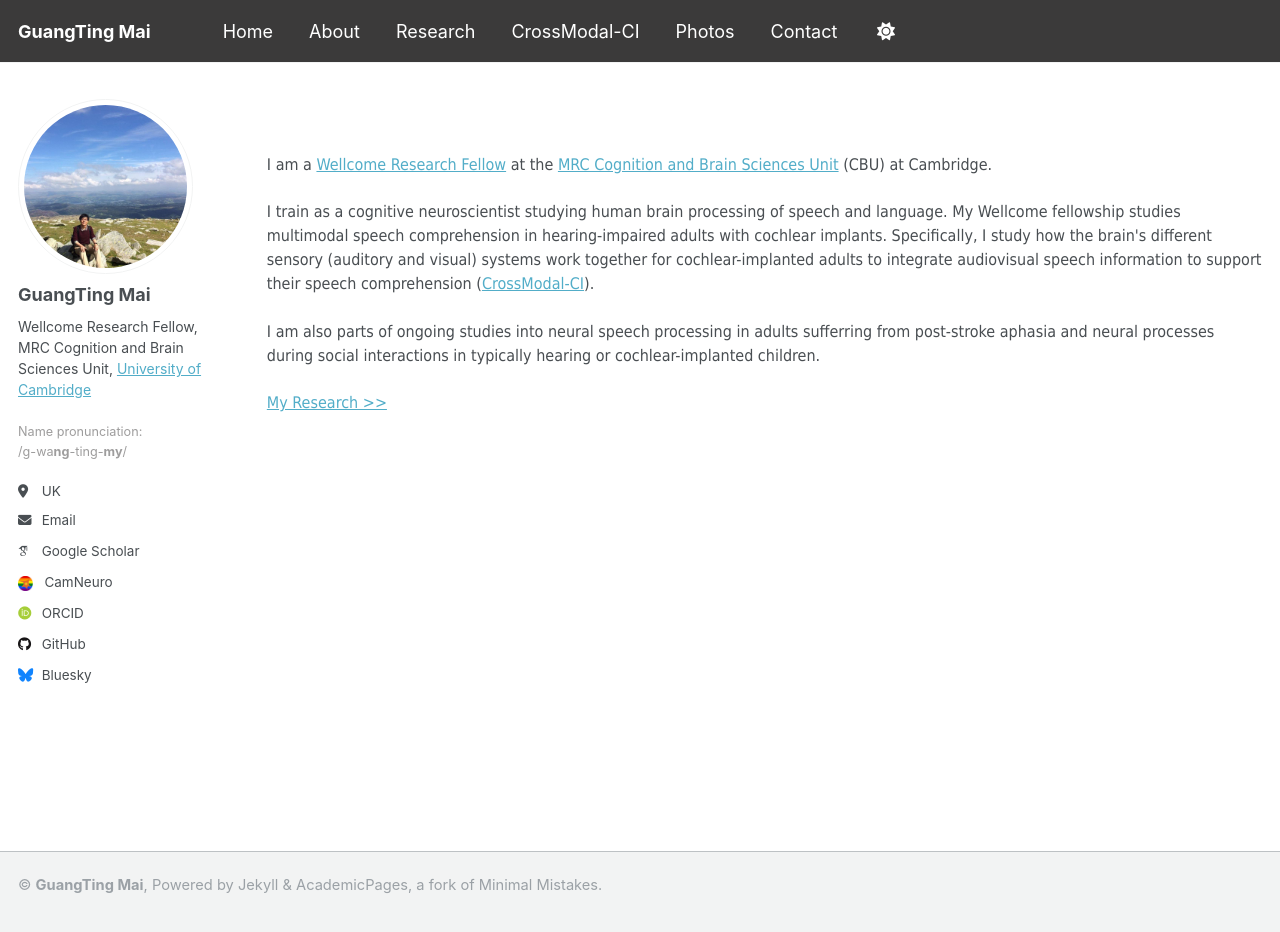
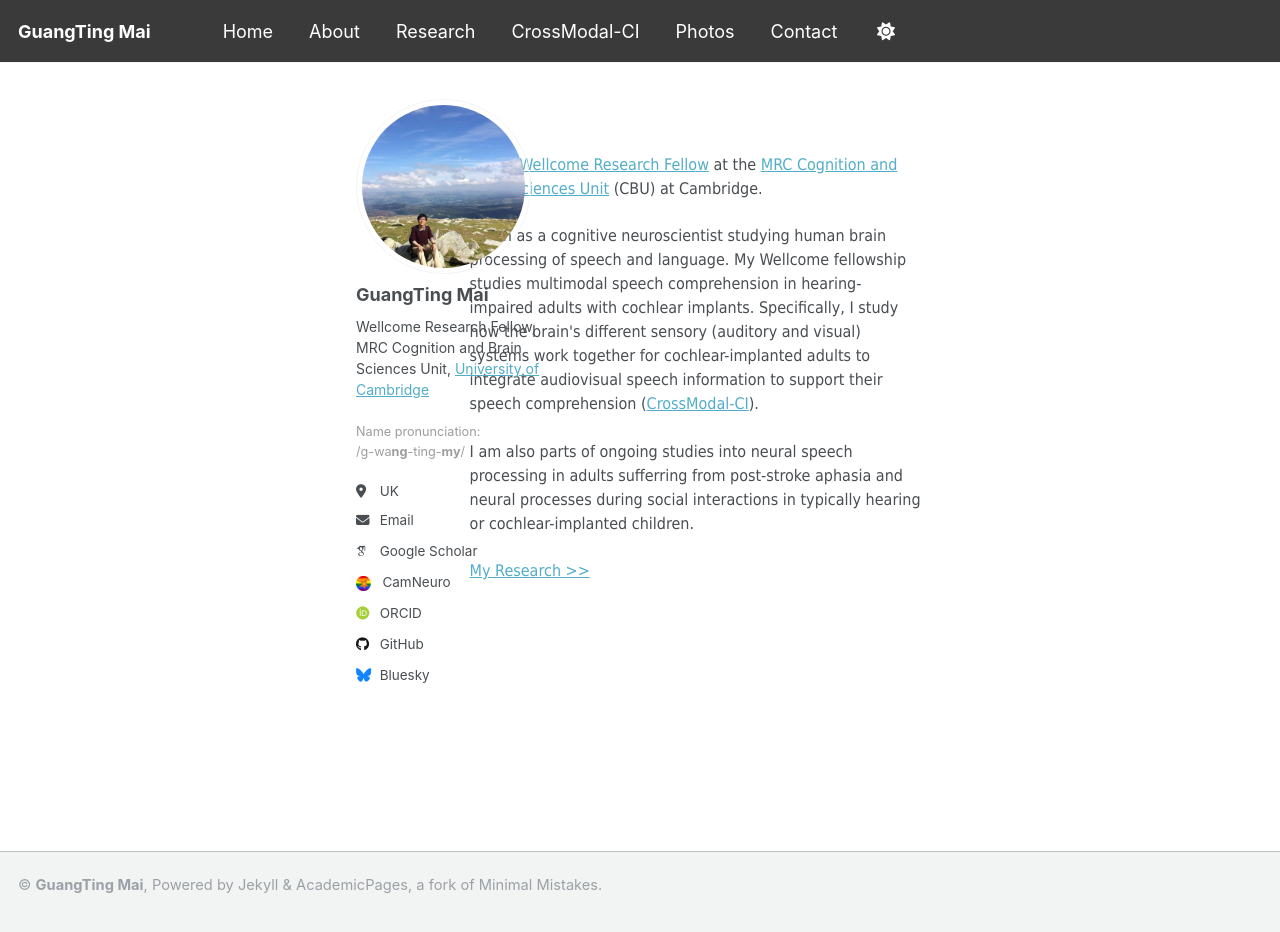
Before and after one commit to guangtingmai/guangtingmai.github.io, a Jekyll site: the page built from _pages/readme.html, in a window 1280 px wide and 938 px high. Shown: the top 932 px of the window. Built offline with Jekyll 4.4.1, drawn with Linux system fonts in a browser that asks for light colours; some web fonts are replaced.

Commit message:
Update custom.scss

```diff
--- a/_sass/custom.scss
+++ b/_sass/custom.scss
@@ -41,12 +41,12 @@ nav a:hover,
 
 
 /* ========= FULL WIDTH OVERRIDE ========= */
-/* #main {
-  max-width: 100% !important;
-  width: 100% !important;
+#main {
+  max-width: 50% !important;
+  width: 50% !important;
   padding-left: 2rem !important;
   padding-right: 2rem !important;
-} */
+}
 
 .page {
   max-width: 90% !important;
```
